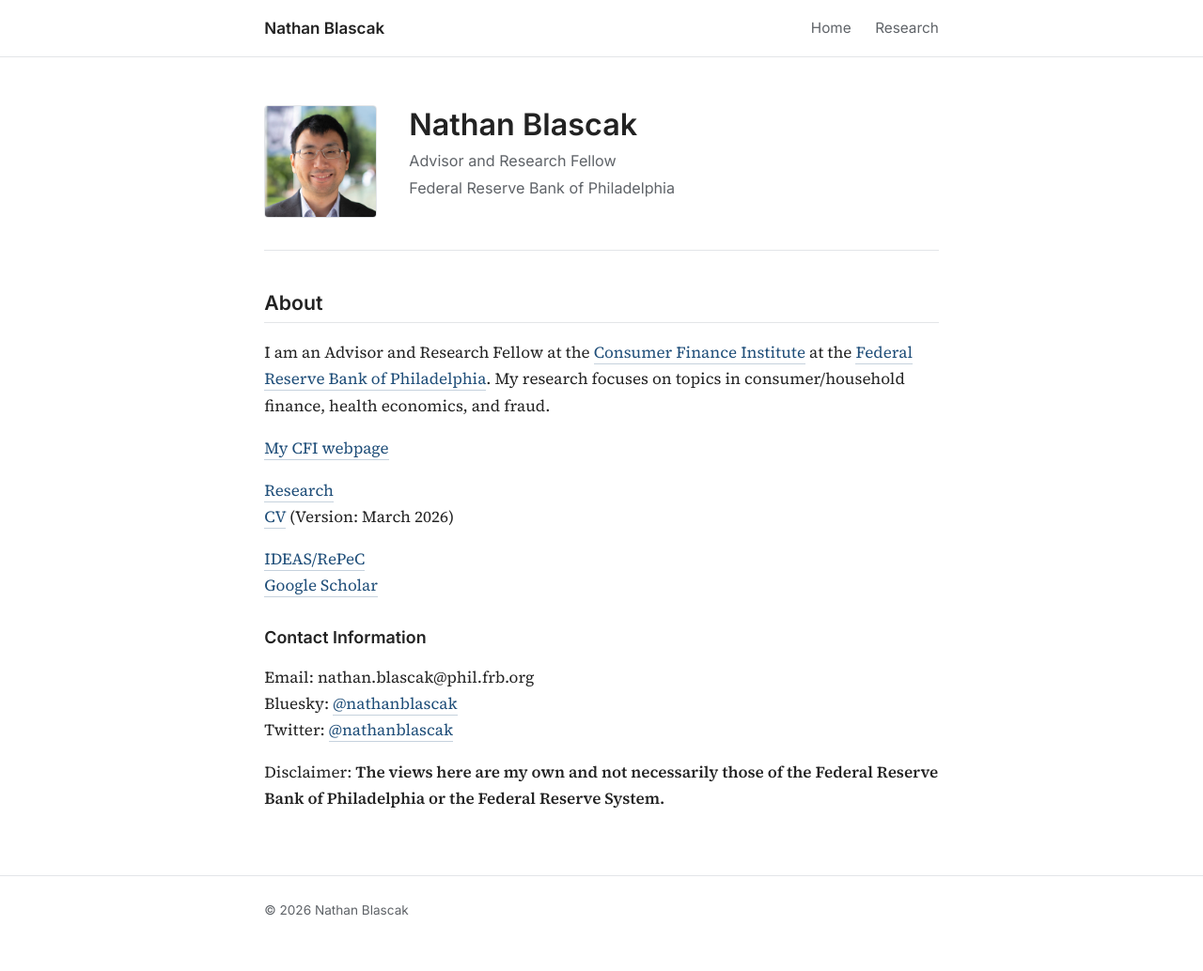
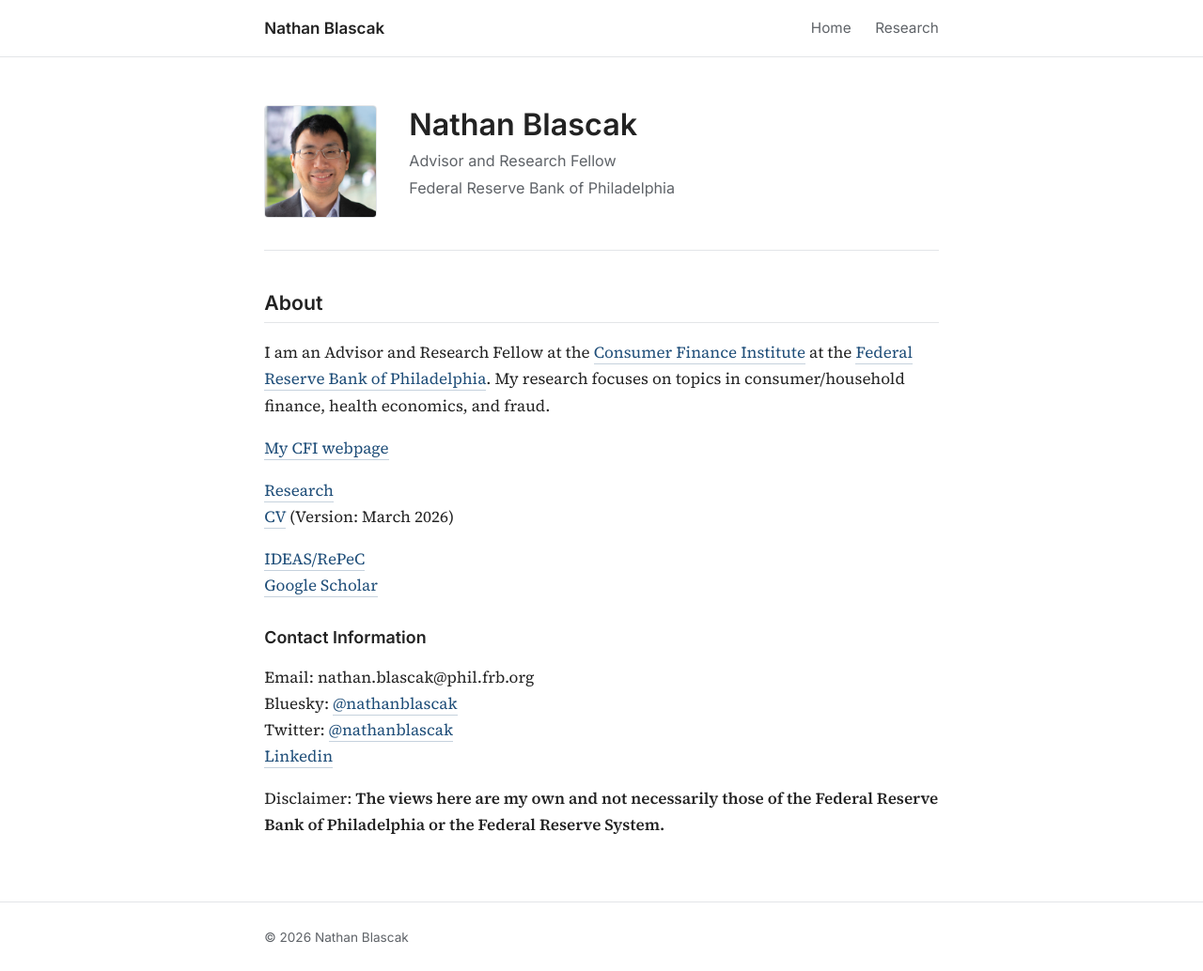
Before and after one commit to nathanblascak/nathanblascak.github.io, a Jekyll site: the page built from index.md, in a window 1280 px wide. Shown: the whole page at 94% size. Built offline with Jekyll 4.4.1, drawn with Linux system fonts in a browser that asks for light colours; our own code applies the rules of GitHub Pages for plain Markdown files; before the commit the page ends 1006 px from its top, so only the background shows below that.

Commit message:
Update index.md

```diff
--- a/index.md
+++ b/index.md
@@ -23,6 +23,7 @@ I am an Advisor and Research Fellow at the [Consumer Finance Institute](https://
 Email: nathan.blascak@phil.frb.org
 Bluesky: [@nathanblascak](https://bsky.app/profile/nathanblascak.bsky.social)
 Twitter: [@nathanblascak](https://twitter.com/NathanBlascak)
+[Linkedin](https://www.linkedin.com/in/nathan-blascak-24308415)
 
 
 <!-- Your Pages site will use the layout and styles from the Jekyll theme you have selected in your [repository settings](https://github.com/nathanblascak/nathanblascak.github.io/settings). The name of this theme is saved in the Jekyll `_config.yml` configuration file. -->
```
